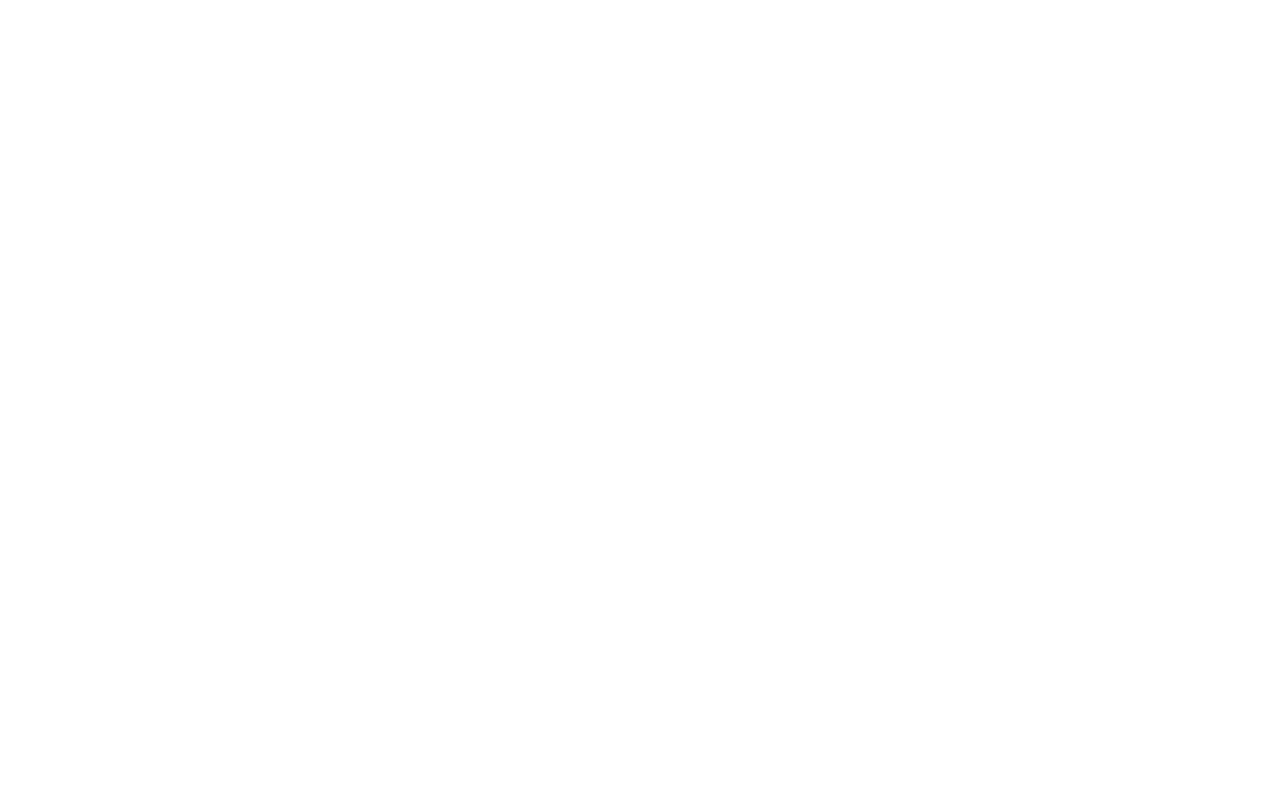
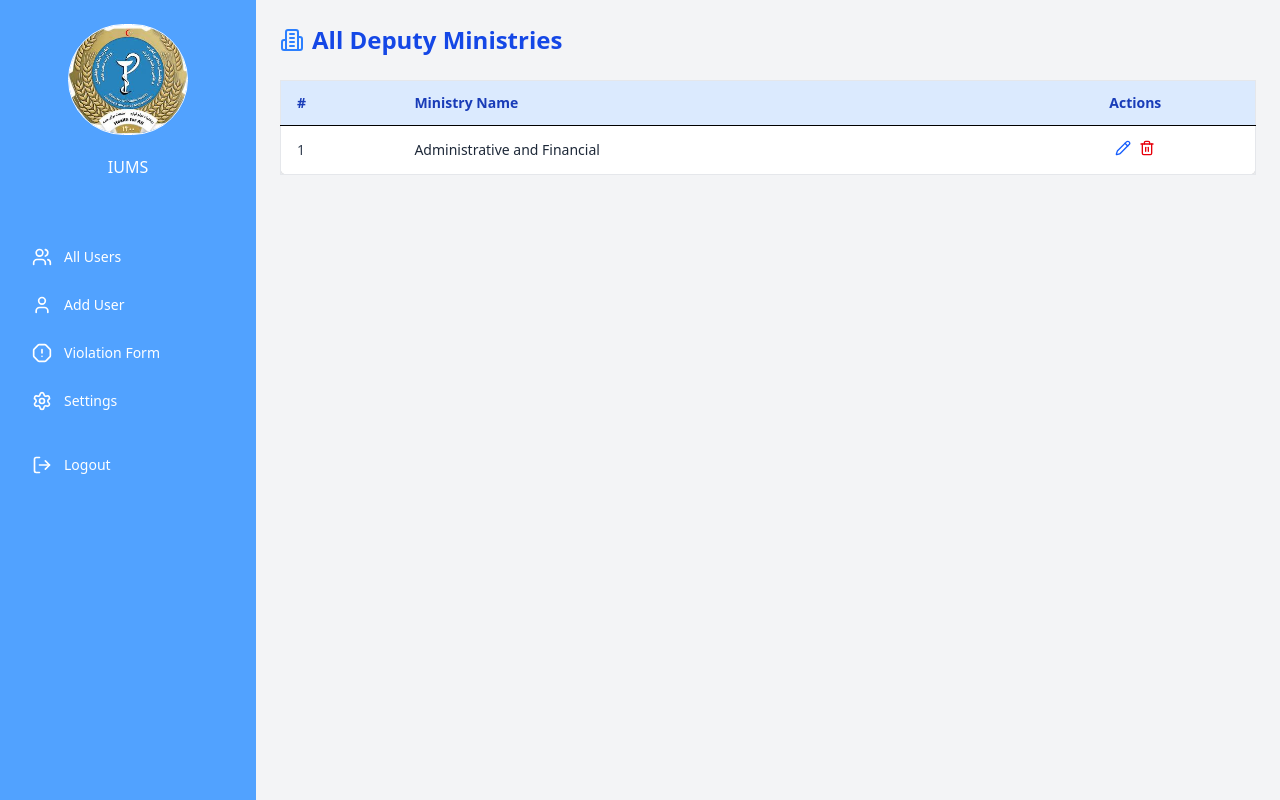
Before and after one commit to fiafghan/internet-users-ms-frontend, a React (Vite) app: page /allministries in a window 1280 px wide. Before the commit this address had no page. Built offline with nearby package versions, Linux system fonts and the light colour scheme; data requests are answered from the project's data file.

Commit message:
all ministries page was added!

```diff
--- a/db.json
+++ b/db.json
@@ -1,8 +1,8 @@
 {
   "deputy_ministries": [
     {
-      "id": "f517",
-      "name": "administrative and finance"
+      "id": "14d8",
+      "name": "Administrative and Financial"
     }
   ],
   "directorates": [
--- /dev/null
+++ b/src/AllMinistries.tsx
@@ -0,0 +1,103 @@
+import { useEffect, useState } from "react";
+import axios from "axios";
+import { Pencil, Trash2, Building2 } from "lucide-react";
+import GradientSidebar from "./components/Sidebar"; // adjust path if needed
+
+interface Ministry {
+  id: string;
+  name: string;
+}
+
+export default function AllMinistries() {
+  const [ministries, setMinistries] = useState<Ministry[]>([]);
+  const [loading, setLoading] = useState(true);
+  const [error, setError] = useState("");
+
+  const fetchMinistries = async () => {
+    try {
+      const res = await axios.get("http://localhost:3000/deputy_ministries");
+      setMinistries(res.data);
+    } catch (err) {
+      setError("Failed to fetch ministries");
+    } finally {
+      setLoading(false);
+    }
+  };
+
+  const deleteMinistry = async (id: string) => {
+    if (!confirm("Are you sure you want to delete this ministry?")) return;
+    try {
+      await axios.delete(`http://localhost:3000/deputy_ministries/${id}`);
+      setMinistries((prev) => prev.filter((m) => m.id !== id));
+    } catch (err) {
+      alert("Failed to delete.");
+    }
+  };
+
+  useEffect(() => {
+    fetchMinistries();
+  }, []);
+
+  return (
+    <div className="flex min-h-screen bg-gray-100">
+      {/* Sidebar */}
+      <div className="w-64">
+        <GradientSidebar />
+      </div>
+
+      {/* Content */}
+      <div className="flex-1 p-6">
+        <div className="flex items-center gap-2 mb-6">
+          <Building2 className="text-blue-500 w-6 h-6" />
+          <h1 className="text-2xl font-bold text-blue-700">All Deputy Ministries</h1>
+        </div>
+
+        {error && <p className="text-red-500">{error}</p>}
+        {loading ? (
+          <p className="text-gray-600">Loading...</p>
+        ) : (
+          <div className="overflow-x-auto">
+            <table className="min-w-full bg-white rounded-lg shadow border border-gray-200">
+              <thead className="bg-blue-100 text-blue-800">
+                <tr>
+                  <th className="py-3 px-4 text-left text-sm font-semibold">#</th>
+                  <th className="py-3 px-4 text-left text-sm font-semibold">Ministry Name</th>
+                  <th className="py-3 px-4 text-center text-sm font-semibold">Actions</th>
+                </tr>
+              </thead>
+              <tbody>
+                {ministries.map((ministry, index) => (
+                  <tr key={ministry.id} className="border-t">
+                    <td className="py-3 px-4 text-sm text-gray-700">{index + 1}</td>
+                    <td className="py-3 px-4 text-sm text-gray-800">{ministry.name}</td>
+                    <td className="py-3 px-4 text-center space-x-2">
+                      <button
+                        className="text-blue-600 hover:text-blue-800"
+                        onClick={() => alert("Implement edit logic")}
+                      >
+                        <Pencil className="w-4 h-4" />
+                      </button>
+                      <button
+                        className="text-red-600 hover:text-red-800"
+                        onClick={() => deleteMinistry(ministry.id)}
+                      >
+                        <Trash2 className="w-4 h-4" />
+                      </button>
+                    </td>
+                  </tr>
+                ))}
+                {ministries.length === 0 && (
+                  <tr>
+                    <td colSpan={3} className="py-4 px-4 text-center text-sm text-gray-500">
+                      No ministries found.
+                    </td>
+                  </tr>
+                )}
+              </tbody>
+            </table>
+          </div>
+        )}
+      </div>
+    </div>
+  );
+}
--- a/src/App.tsx
+++ b/src/App.tsx
@@ -8,6 +8,7 @@
 import Settings from "./Settings"
 import SystemUsersPage from "./SystemUsersPage"
 import DeputyMinistryForm from "./DeputyMinistryForm"
+import AllMinistries from "./AllMinistries"
 
 function App() {
 
@@ -17,6 +18,7 @@
       <Route path="/register" element={<RegisterForm />} />
       <Route path="/login" element={<LoginForm />} />
       <Route path="/deputyministryform" element={<DeputyMinistryForm />} />
+      <Route path="/allministries" element={<AllMinistries />} />
       <Route path="/adduser" element={<PrivateRoute><InternetUserAddForm /></PrivateRoute>} />
       <Route path="/all-system-users" element={<SystemUsersPage />} />
       <Route path="/addviolation" element={<PrivateRoute><AddViolation /></PrivateRoute>} />
```
